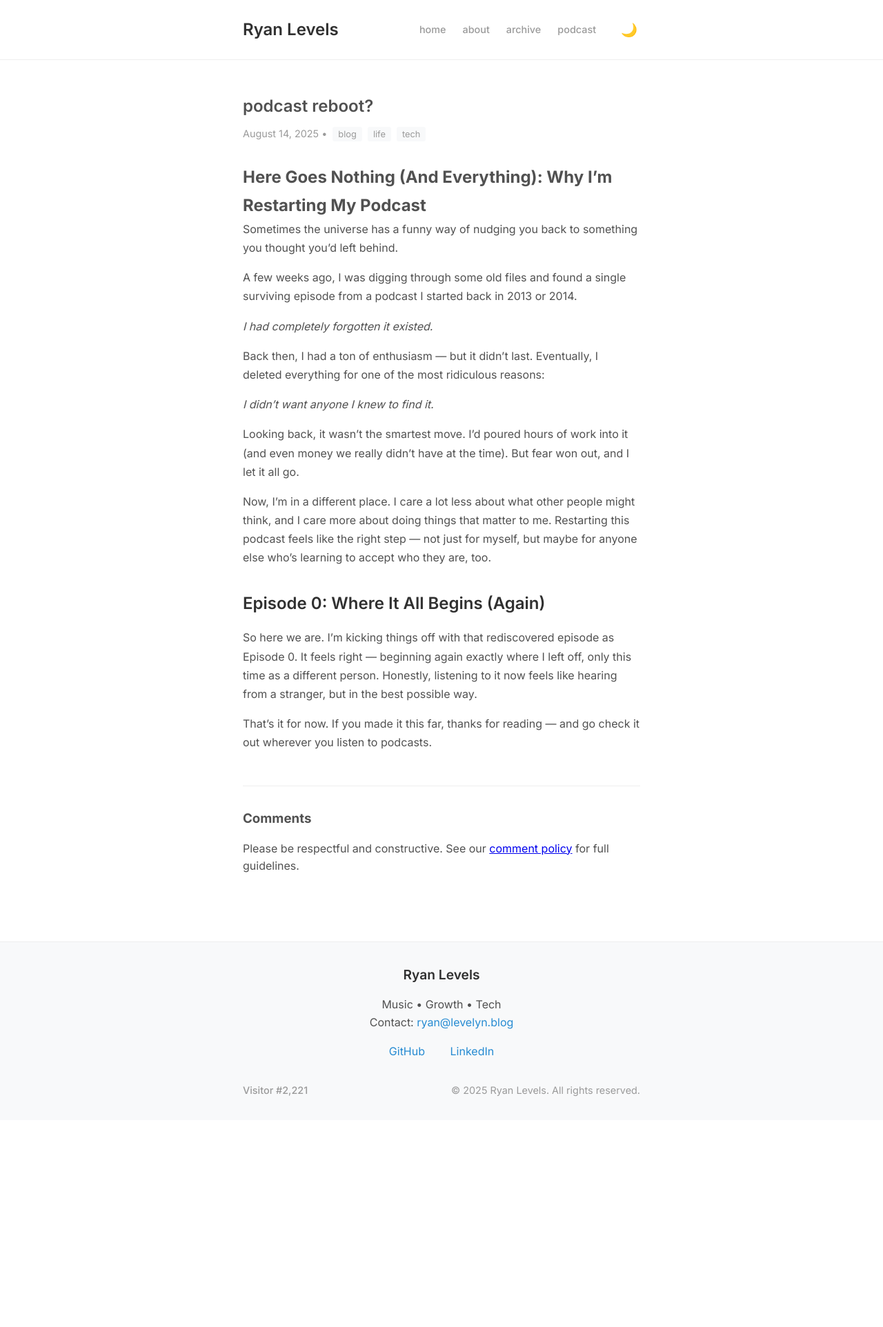
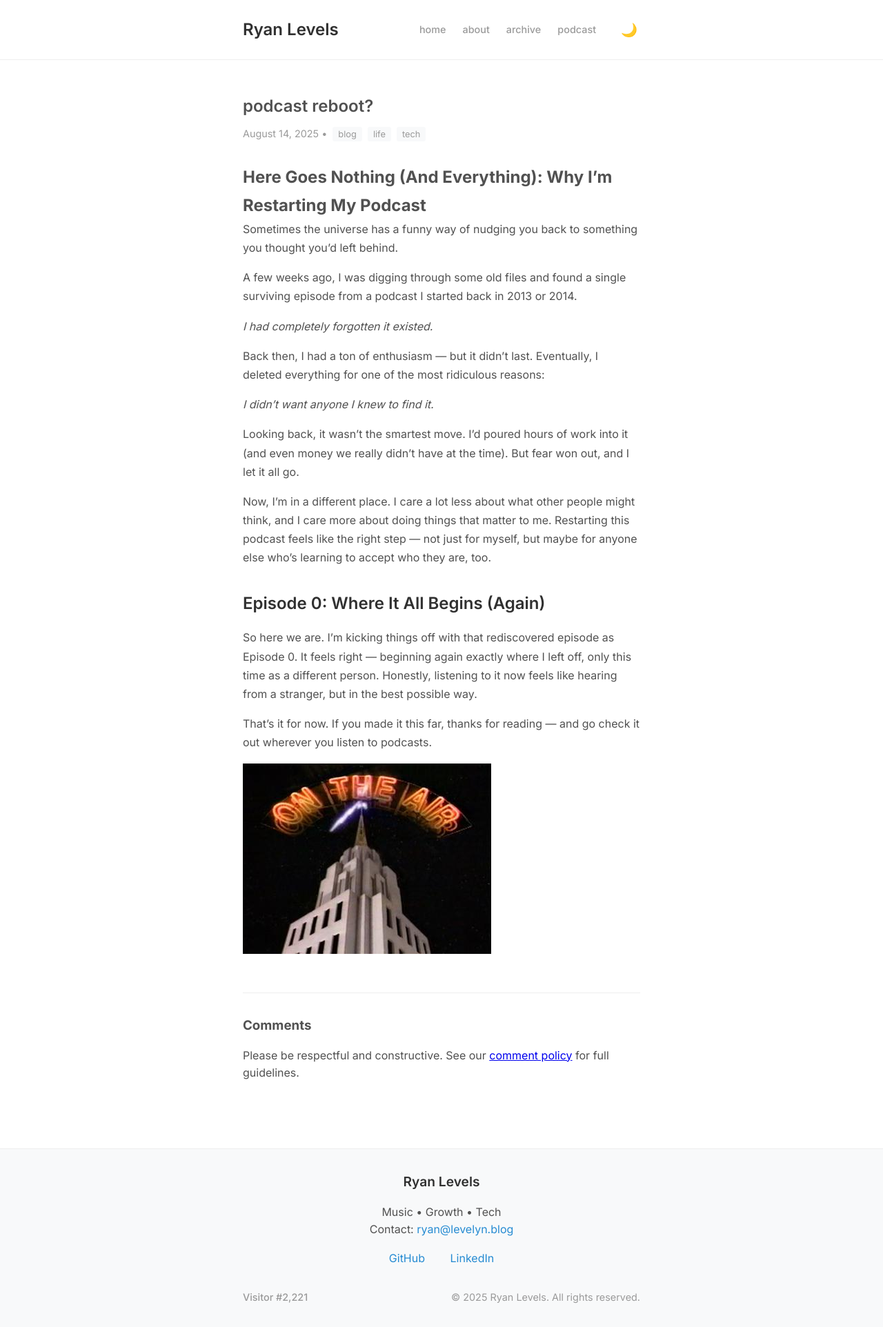
Before and after one commit to talemache/talemache.github.io, a Jekyll site: the page built from _posts/2025-08-14-pdcast.md, in a window 1280 px wide. Shown: the whole page at 69% size. Built offline with Jekyll 4.4.1, drawn with Linux system fonts in a browser that asks for light colours; comment, search, counter and statistics services are not loaded; before the commit the page ends 1624 px from its top, so only the background shows below that.

Commit message:
more images to posts

```diff
--- a/_posts/2025-08-14-pdcast.md
+++ b/_posts/2025-08-14-pdcast.md
@@ -25,3 +25,5 @@ Now, I’m in a different place. I care a lot less about what other people might
 So here we are. I’m kicking things off with that rediscovered episode as Episode 0. It feels right — beginning again exactly where I left off, only this time as a different person. Honestly, listening to it now feels like hearing from a stranger, but in the best possible way.
 
 That’s it for now. If you made it this far, thanks for reading — and go check it out wherever you listen to podcasts.
+
+![On](/assets/img/On_The_Air.jpg)
```
Also changed, not shown: assets/img/On_The_Air.jpg (added).
